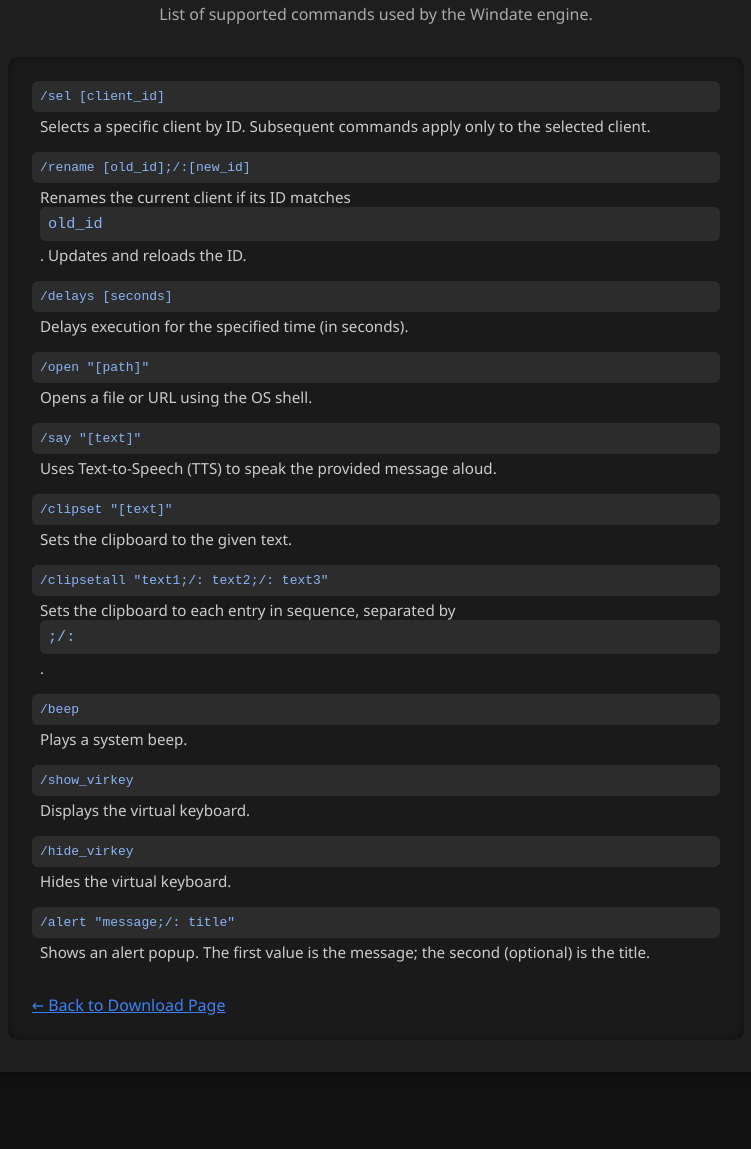
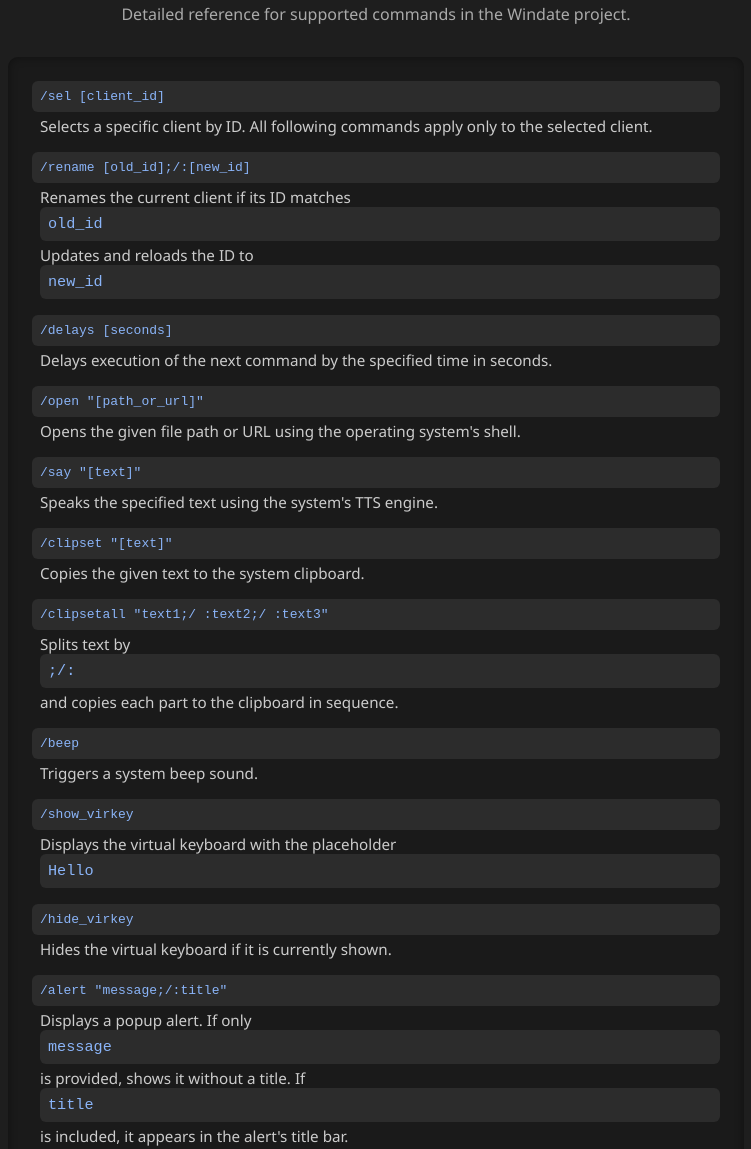
Before and after one commit to bit-flows/windate, a plain HTML site: page doc.html in a window 1280 px wide. Shown: the part 120-1269 px from the top of the page, without its empty margins (264-1015 px from the left). Before the commit the page ends 1224 px from the top, so only its background shows below. Drawn offline with Linux system fonts and the light colour scheme.

Commit message:
wuma 1.0

```diff
--- a/doc.html
+++ b/doc.html
@@ -9,63 +9,63 @@
 <body>
   <div class="container docs-page">
     <h1>Windate Command Documentation</h1>
-    <p class="description">List of supported commands used by the Windate engine.</p>
+    <p class="description">Detailed reference for supported commands in the Windate project.</p>
 
     <div class="docs">
 
       <div class="command">
         <code>/sel [client_id]</code>
-        <p>Selects a specific client by ID. Subsequent commands apply only to the selected client.</p>
+        <p>Selects a specific client by ID. All following commands apply only to the selected client.</p>
       </div>
 
       <div class="command">
         <code>/rename [old_id];/:[new_id]</code>
-        <p>Renames the current client if its ID matches <code>old_id</code>. Updates and reloads the ID.</p>
+        <p>Renames the current client if its ID matches <code>old_id</code>Updates and reloads the ID to <code>new_id</code></p>
       </div>
 
       <div class="command">
         <code>/delays [seconds]</code>
-        <p>Delays execution for the specified time (in seconds).</p>
+        <p>Delays execution of the next command by the specified time in seconds.</p>
       </div>
 
       <div class="command">
-        <code>/open "[path]"</code>
-        <p>Opens a file or URL using the OS shell.</p>
+        <code>/open "[path_or_url]"</code>
+        <p>Opens the given file path or URL using the operating system's shell.</p>
       </div>
 
       <div class="command">
         <code>/say "[text]"</code>
-        <p>Uses Text-to-Speech (TTS) to speak the provided message aloud.</p>
+        <p>Speaks the specified text using the system's TTS engine.</p>
       </div>
 
       <div class="command">
         <code>/clipset "[text]"</code>
-        <p>Sets the clipboard to the given text.</p>
+        <p>Copies the given text to the system clipboard.</p>
       </div>
 
       <div class="command">
-        <code>/clipsetall "text1;/: text2;/: text3"</code>
-        <p>Sets the clipboard to each entry in sequence, separated by <code>;/:</code>.</p>
+        <code>/clipsetall "text1;/ :text2;/ :text3"</code>
+        <p>Splits text by <code>;/:</code> and copies each part to the clipboard in sequence.</p>
       </div>
 
       <div class="command">
         <code>/beep</code>
-        <p>Plays a system beep.</p>
+        <p>Triggers a system beep sound.</p>
       </div>
 
       <div class="command">
         <code>/show_virkey</code>
-        <p>Displays the virtual keyboard.</p>
+        <p>Displays the virtual keyboard with the placeholder <code>Hello</code></p>
       </div>
 
       <div class="command">
         <code>/hide_virkey</code>
-        <p>Hides the virtual keyboard.</p>
+        <p>Hides the virtual keyboard if it is currently shown.</p>
       </div>
 
       <div class="command">
-        <code>/alert "message;/: title"</code>
-        <p>Shows an alert popup. The first value is the message; the second (optional) is the title.</p>
+        <code>/alert "message;/:title"</code>
+        <p>Displays a popup alert. If only <code>message</code> is provided, shows it without a title. If <code>title</code> is included, it appears in the alert's title bar.</p>
       </div>
 
       <p style="margin-top: 2rem;">
```
Also changed, not shown: live/versions.txt.
